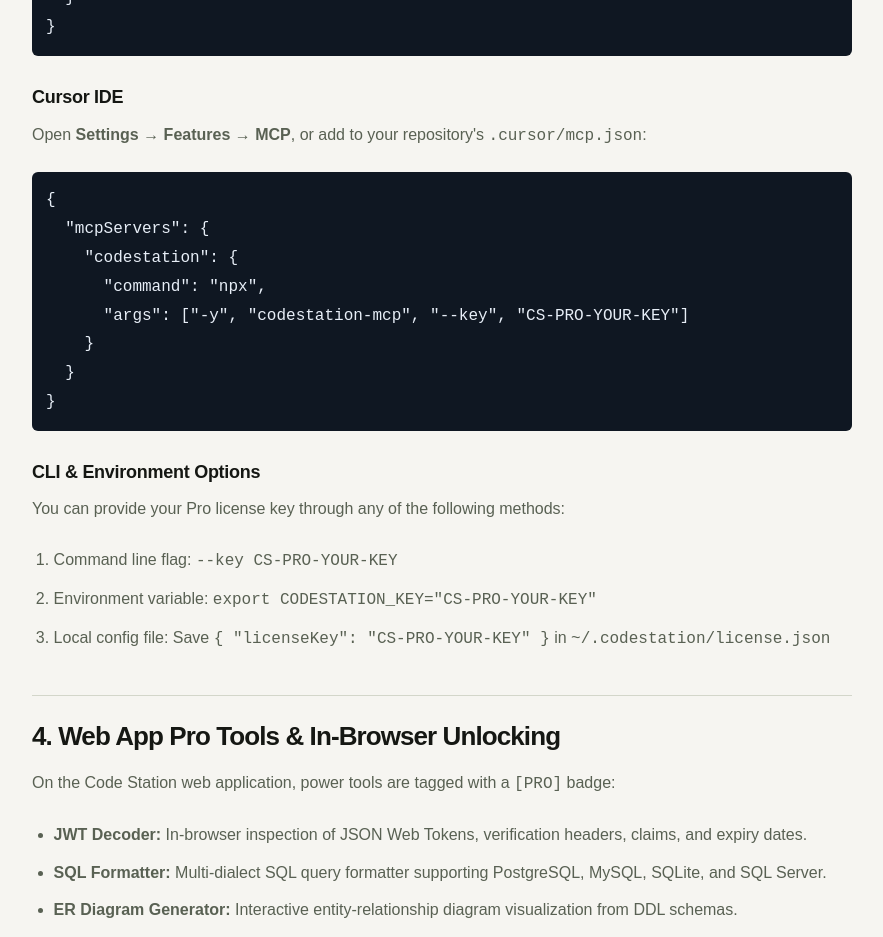
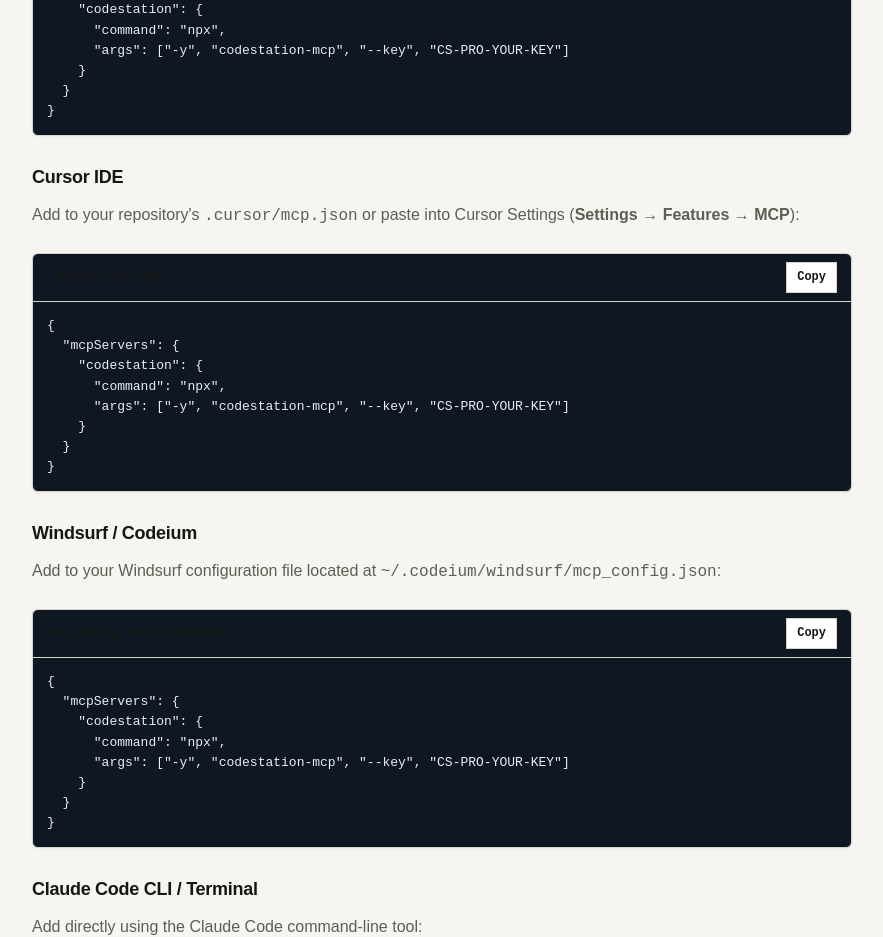
Before and after one commit to tejreddym/codestation, a Next.js app: page /docs in a window 1280 px wide. Shown: the part 1860-2797 px from the top of the page, without its empty margins (380-1263 px from the left). Built offline with nearby package versions, Linux system fonts and the light colour scheme; no server answers.

Commit message:
feat(docs): add 1-click copy-pastable snippets for all AI assistants with ready-to-use system prompt

```diff
--- a/app/docs/page.tsx
+++ b/app/docs/page.tsx
@@ -1,18 +1,66 @@
 import { metadataForPage } from "@/config/site";
 import { InformationalPage } from "@/components/InformationalPage";
+import { CopySnippet } from "@/components/CopySnippet";
 import Link from "next/link";
 
 export const metadata = metadataForPage(
   "/docs",
-  "Documentation — Code Station MCP, Web Pro Tools & Licensing",
-  "Complete guide to Code Station Local MCP server on npm, Web Pro Tools, Claude Desktop and Cursor integration, anti-key-sharing policy, and developer APIs."
+  "Documentation — Code Station MCP, AI Setups & Developer Tools",
+  "Complete guide to Code Station Local MCP server on npm, 1-click copy-pastable AI assistant configurations for Claude, Cursor, and Windsurf, plus system prompts."
 );
+
+const NPX_FREE_CMD = `npx -y codestation-mcp`;
+
+const NPX_PRO_CMD = `npx -y codestation-mcp --key CS-PRO-YOUR-KEY`;
+
+const CLAUDE_DESKTOP_CONFIG = `{
+  "mcpServers": {
+    "codestation": {
+      "command": "npx",
+      "args": ["-y", "codestation-mcp", "--key", "CS-PRO-YOUR-KEY"]
+    }
+  }
+}`;
+
+const CURSOR_CONFIG = `{
+  "mcpServers": {
+    "codestation": {
+      "command": "npx",
+      "args": ["-y", "codestation-mcp", "--key", "CS-PRO-YOUR-KEY"]
+    }
+  }
+}`;
+
+const WINDSURF_CONFIG = `{
+  "mcpServers": {
+    "codestation": {
+      "command": "npx",
+      "args": ["-y", "codestation-mcp", "--key", "CS-PRO-YOUR-KEY"]
+    }
+  }
+}`;
+
+const CLAUDE_CODE_CLI = `claude mcp add codestation npx -y codestation-mcp --key CS-PRO-YOUR-KEY`;
+
+const AI_SYSTEM_PROMPT = `# Code Station MCP Assistant Guidelines
+
+You have access to the Code Station MCP developer server (codestation-mcp).
+Always prioritize calling these local, deterministic tools instead of calculating, parsing, or formatting in your internal reasoning:
+
+1. SQL Formatting & Execution: Call codestation_format_sql to format queries across PostgreSQL, MySQL, SQLite, and SQL Server. Use codestation_run_sql for in-memory execution.
+2. JWT Decoding: When inspecting JSON Web Tokens, call codestation_jwt_decode to inspect headers, claims, and expiry dates without guessing.
+3. Date, Time & Business Days: Use codestation_business_days to calculate working days excluding weekends/holidays. Use codestation_timezone_convert for accurate DST conversions.
+4. Cron Expressions: Use codestation_cron_explain to explain 5-field cron syntax or calculate next execution timestamps.
+5. JSON & YAML: Use codestation_format_json, codestation_json_to_yaml, codestation_yaml_to_json, and codestation_json_schema to infer Draft 7/2020-12 schemas.
+6. Hashing & Cryptography: Call codestation_hash (SHA-256, SHA-512, MD5, CRC-32) and codestation_hmac instead of fabricating digests.
+7. Regex Testing: Call codestation_regex_test to verify regular expressions and return match groups.
+8. Text Transformations: Use codestation_case_convert, codestation_text_diff, and codestation_uuid for RFC 4122 v4 UUIDs.`;
 
 export default function DocsPage() {
   return (
     <InformationalPage
       title="Code Station Documentation"
-      intro="Complete guide to the Local Model Context Protocol (MCP) server, Web Pro tools, AI coding assistant integrations, and device-bound licensing."
+      intro="Complete guide to the Local Model Context Protocol (MCP) server, 1-click copy-pastable AI configurations, and Pro licensing."
     >
       <section>
         <h2>1. Overview &amp; Philosophy</h2>
@@ -40,22 +88,21 @@
       <section>
         <h2>2. npm Quick Start</h2>
         <p>
-          The Code Station MCP server is published on the official npm registry as <code>codestation-mcp</code>.
-          You can run it instantly using <code>npx</code>:
+          The Code Station MCP server is published on npm as <code>codestation-mcp</code>.
+          Run it instantly using <code>npx</code>:
         </p>
-        <pre style={{ padding: "14px", background: "var(--code)", color: "var(--code-ink)", borderRadius: "var(--radius-sm)", overflowX: "auto" }}>
-          <code>npx -y codestation-mcp</code>
-        </pre>
+        <CopySnippet code={NPX_FREE_CMD} title="Terminal (Free Tier)" language="bash" />
         <p>
           To unlock all Pro utilities (JWT decoding, SQL formatting &amp; execution, ER diagram generation, HMAC signatures, etc.), pass your license key:
         </p>
-        <pre style={{ padding: "14px", background: "var(--code)", color: "var(--code-ink)", borderRadius: "var(--radius-sm)", overflowX: "auto" }}>
-          <code>npx -y codestation-mcp --key CS-PRO-YOUR-KEY</code>
-        </pre>
+        <CopySnippet code={NPX_PRO_CMD} title="Terminal (Pro Tier)" language="bash" />
       </section>
 
       <section>
-        <h2>3. AI Assistant Integration Guides</h2>
+        <h2>3. 1-Click Copy-Pastable AI Setups</h2>
+        <p>
+          Click <strong>Copy</strong> on any of the configurations below to instantly paste into your AI assistant settings:
+        </p>
 
         <h3>Claude Desktop</h3>
         <p>
@@ -65,43 +112,38 @@
           <li><strong>macOS:</strong> <code>~/Library/Application Support/Claude/claude_desktop_config.json</code></li>
           <li><strong>Windows:</strong> <code>%APPDATA%\Claude\claude_desktop_config.json</code></li>
         </ul>
-        <pre style={{ padding: "14px", background: "var(--code)", color: "var(--code-ink)", borderRadius: "var(--radius-sm)", overflowX: "auto" }}>
-{`{
-  "mcpServers": {
-    "codestation": {
-      "command": "npx",
-      "args": ["-y", "codestation-mcp", "--key", "CS-PRO-YOUR-KEY"]
-    }
-  }
-}`}
-        </pre>
+        <CopySnippet code={CLAUDE_DESKTOP_CONFIG} title="claude_desktop_config.json" language="json" />
 
         <h3>Cursor IDE</h3>
         <p>
-          Open <strong>Settings → Features → MCP</strong>, or add to your repository&apos;s <code>.cursor/mcp.json</code>:
+          Add to your repository&apos;s <code>.cursor/mcp.json</code> or paste into Cursor Settings (<strong>Settings → Features → MCP</strong>):
         </p>
-        <pre style={{ padding: "14px", background: "var(--code)", color: "var(--code-ink)", borderRadius: "var(--radius-sm)", overflowX: "auto" }}>
-{`{
-  "mcpServers": {
-    "codestation": {
-      "command": "npx",
-      "args": ["-y", "codestation-mcp", "--key", "CS-PRO-YOUR-KEY"]
-    }
-  }
-}`}
-        </pre>
+        <CopySnippet code={CURSOR_CONFIG} title=".cursor/mcp.json" language="json" />
 
-        <h3>CLI &amp; Environment Options</h3>
-        <p>You can provide your Pro license key through any of the following methods:</p>
-        <ol>
-          <li>Command line flag: <code>--key CS-PRO-YOUR-KEY</code></li>
-          <li>Environment variable: <code>export CODESTATION_KEY="CS-PRO-YOUR-KEY"</code></li>
-          <li>Local config file: Save <code>{`{ "licenseKey": "CS-PRO-YOUR-KEY" }`}</code> in <code>~/.codestation/license.json</code></li>
-        </ol>
+        <h3>Windsurf / Codeium</h3>
+        <p>
+          Add to your Windsurf configuration file located at <code>~/.codeium/windsurf/mcp_config.json</code>:
+        </p>
+        <CopySnippet code={WINDSURF_CONFIG} title="mcp_config.json (Windsurf)" language="json" />
+
+        <h3>Claude Code CLI / Terminal</h3>
+        <p>
+          Add directly using the Claude Code command-line tool:
+        </p>
+        <CopySnippet code={CLAUDE_CODE_CLI} title="Claude Code CLI" language="bash" />
       </section>
 
       <section>
-        <h2>4. Web App Pro Tools &amp; In-Browser Unlocking</h2>
+        <h2>4. Copy-Pastable AI System Prompt &amp; Rules</h2>
+        <p>
+          Paste this prompt into your assistant&apos;s Custom Instructions, <code>.cursorrules</code>, or <code>CLAUDE.md</code>.
+          It instructs your AI model to automatically use Code Station tools instead of guessing math, hashes, or syntax:
+        </p>
+        <CopySnippet code={AI_SYSTEM_PROMPT} title=".cursorrules / CLAUDE.md / Custom Prompt" language="markdown" />
+      </section>
+
+      <section>
+        <h2>5. Web App Pro Tools &amp; In-Browser Unlocking</h2>
         <p>
           On the Code Station web application, power tools are tagged with a <code>[PRO]</code> badge:
         </p>
@@ -130,7 +172,7 @@
       </section>
 
       <section>
-        <h2>5. Anti-Key-Sharing Protection (Device Binding)</h2>
+        <h2>6. Anti-Key-Sharing Protection (Device Binding)</h2>
         <p>
           To prevent public sharing and resale of license keys while remaining flexible for developers, Code Station enforces
           an automated, privacy-respecting <strong>device binding policy</strong>:
@@ -162,7 +204,7 @@
       </section>
 
       <section>
-        <h2>6. Tool Catalog &amp; Capability Matrix</h2>
+        <h2>7. Tool Catalog &amp; Capability Matrix</h2>
         <table style={{ width: "100%", borderCollapse: "collapse", marginTop: "12px", fontSize: "14px" }}>
           <thead>
             <tr style={{ borderBottom: "2px solid var(--line)", textAlign: "left" }}>
@@ -272,7 +314,7 @@
       </section>
 
       <section>
-        <h2>7. Pricing &amp; Plans</h2>
+        <h2>8. Pricing &amp; Plans</h2>
         <p>
           Code Station Pro is priced accessibly for developers:
         </p>
--- /dev/null
+++ b/components/CopySnippet.module.css
@@ -0,0 +1,73 @@
+.container {
+  margin: 16px 0;
+  border: 1px solid var(--line);
+  border-radius: var(--radius-sm);
+  background: var(--code);
+  overflow: hidden;
+  box-shadow: 0 1px 3px rgba(0, 0, 0, 0.05);
+}
+
+.header {
+  display: flex;
+  justify-content: space-between;
+  align-items: center;
+  padding: 8px 14px;
+  background: var(--surface-sunken);
+  border-bottom: 1px solid var(--line);
+  font-family: var(--font-mono, monospace);
+  font-size: 12px;
+  color: var(--muted);
+}
+
+.title {
+  display: flex;
+  align-items: center;
+  gap: 6px;
+  font-weight: 600;
+  color: var(--ink);
+}
+
+.copyBtn {
+  display: inline-flex;
+  align-items: center;
+  gap: 5px;
+  padding: 4px 10px;
+  font-size: 12px;
+  font-weight: 600;
+  font-family: inherit;
+  color: var(--ink);
+  background: var(--surface);
+  border: 1px solid var(--line);
+  border-radius: var(--radius-xs);
+  cursor: pointer;
+  transition: all 0.15s ease;
+}
+
+.copyBtn:hover {
+  background: var(--surface-hover);
+  border-color: var(--border-strong, var(--ink));
+}
+
+.copyBtn[data-copied="true"] {
+  background: var(--accent-light, #ecfccb);
+  border-color: var(--accent, #65a30d);
+  color: #1a2e05;
+}
+
+.codeBlock {
+  margin: 0;
+  padding: 14px;
+  overflow-x: auto;
+  font-family: var(--font-mono, monospace);
+  font-size: 13px;
+  line-height: 1.55;
+  color: var(--code-ink);
+  white-space: pre;
+}
+
+.codeBlock code {
+  font-family: inherit;
+  background: transparent !important;
+  padding: 0 !important;
+  color: inherit !important;
+}
--- /dev/null
+++ b/components/CopySnippet.tsx
@@ -0,0 +1,53 @@
+"use client";
+
+import { useState } from "react";
+import styles from "./CopySnippet.module.css";
+
+interface CopySnippetProps {
+  code: string;
+  title?: string;
+  language?: string;
+}
+
+export function CopySnippet({ code, title, language = "json" }: CopySnippetProps) {
+  const [copied, setCopied] = useState(false);
+
+  async function handleCopy() {
+    try {
+      if (typeof navigator !== "undefined" && navigator.clipboard) {
+        await navigator.clipboard.writeText(code);
+      } else {
+        const textarea = document.createElement("textarea");
+        textarea.value = code;
+        document.body.appendChild(textarea);
+        textarea.select();
+        document.execCommand("copy");
+        document.body.removeChild(textarea);
+      }
+      setCopied(true);
+      setTimeout(() => setCopied(false), 2200);
+    } catch {
+      // Failed to copy
+    }
+  }
+
+  return (
+    <div className={styles.container}>
+      <div className={styles.header}>
+        <span className={styles.title}>{title || language}</span>
+        <button
+          type="button"
+          onClick={handleCopy}
+          className={styles.copyBtn}
+          data-copied={copied}
+          aria-label={copied ? "Copied to clipboard" : "Copy code"}
+        >
+          {copied ? "✓ Copied" : "Copy"}
+        </button>
+      </div>
+      <pre className={styles.codeBlock} tabIndex={0}>
+        <code>{code}</code>
+      </pre>
+    </div>
+  );
+}
```
